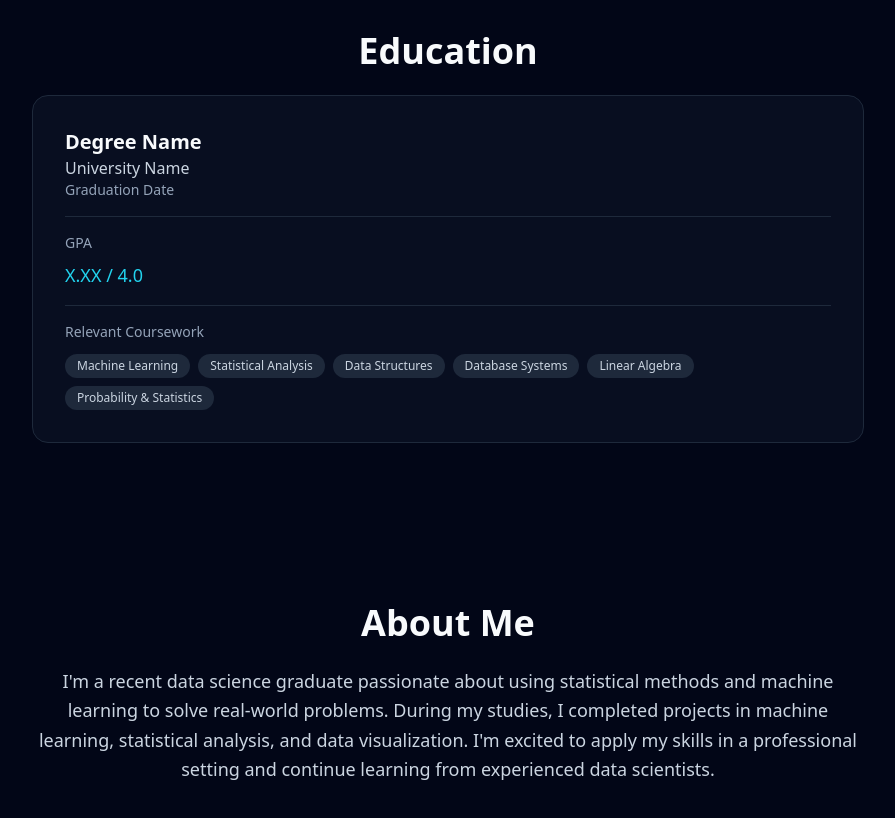
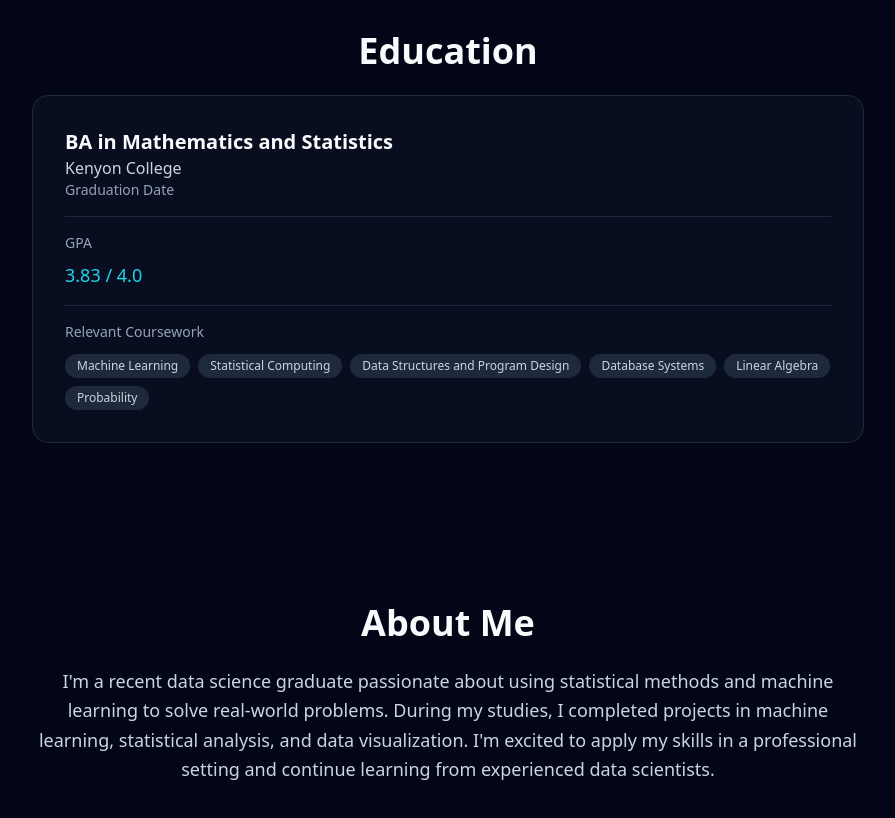
Before and after one commit to samyakshr/samyak-portfolio, a Next.js app: page / in a window 1280 px wide. Shown: the part 2440-3258 px from the top of the page, without its empty margins (192-1087 px from the left). Built offline with nearby package versions, Linux system fonts and the light colour scheme.

Commit message:
Education content

```diff
--- a/app/page.tsx
+++ b/app/page.tsx
@@ -68,24 +68,24 @@ export default function HomePage() {
           <div className="rounded-2xl border border-slate-800 bg-slate-900/50 p-8">
             <div className="space-y-4">
               <div>
-                <h3 className="text-xl font-semibold text-slate-50">Degree Name</h3>
-                <p className="text-slate-300">University Name</p>
+                <h3 className="text-xl font-semibold text-slate-50">BA in Mathematics and Statistics</h3>
+                <p className="text-slate-300">Kenyon College</p>
                 <p className="text-sm text-slate-400">Graduation Date</p>
               </div>
               <div className="border-t border-slate-800 pt-4">
                 <p className="mb-2 text-sm font-medium text-slate-400">GPA</p>
-                <p className="text-lg text-cyan-400">X.XX / 4.0</p>
+                <p className="text-lg text-cyan-400">3.83 / 4.0</p>
               </div>
               <div className="border-t border-slate-800 pt-4">
                 <p className="mb-3 text-sm font-medium text-slate-400">Relevant Coursework</p>
                 <div className="flex flex-wrap gap-2">
                   {[
                     "Machine Learning",
-                    "Statistical Analysis",
-                    "Data Structures",
+                    "Statistical Computing",
+                    "Data Structures and Program Design",
                     "Database Systems",
                     "Linear Algebra",
-                    "Probability & Statistics",
+                    "Probability",
                   ].map((course) => (
                     <span
                       key={course}
```
